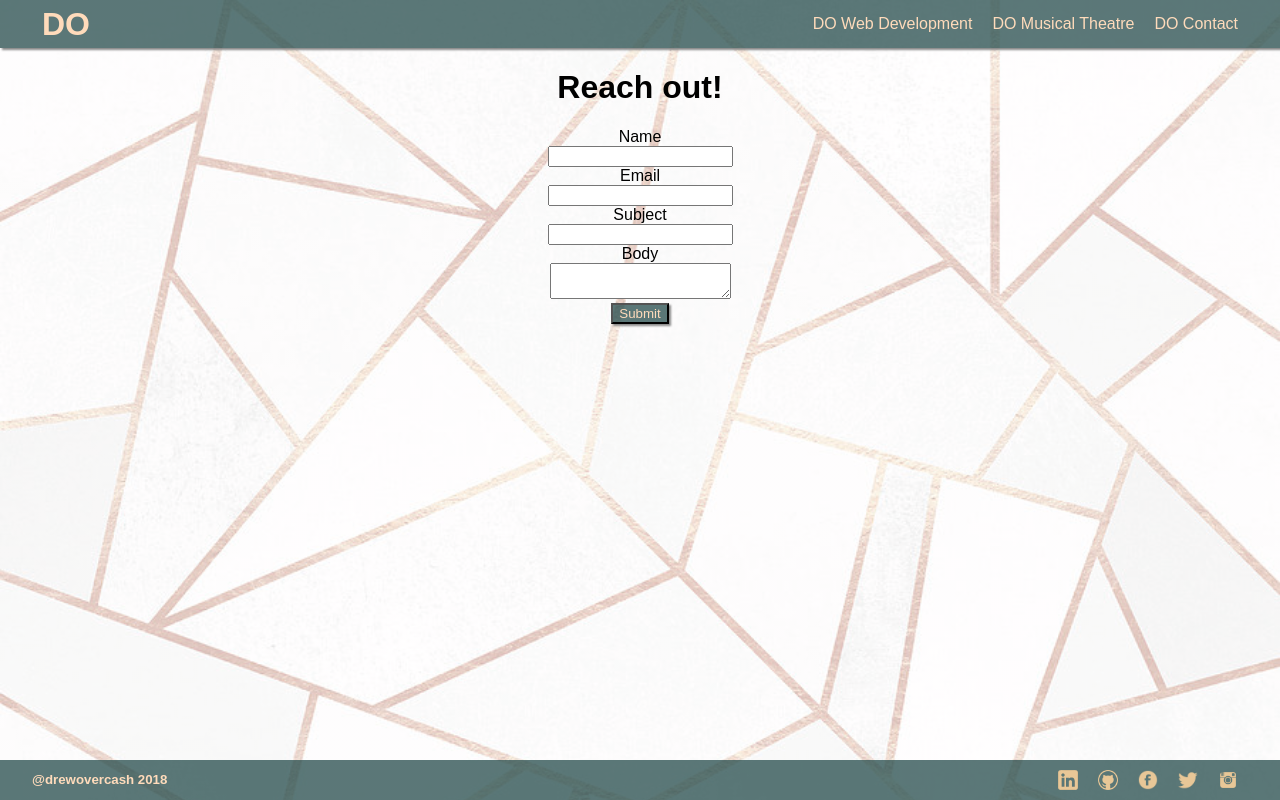
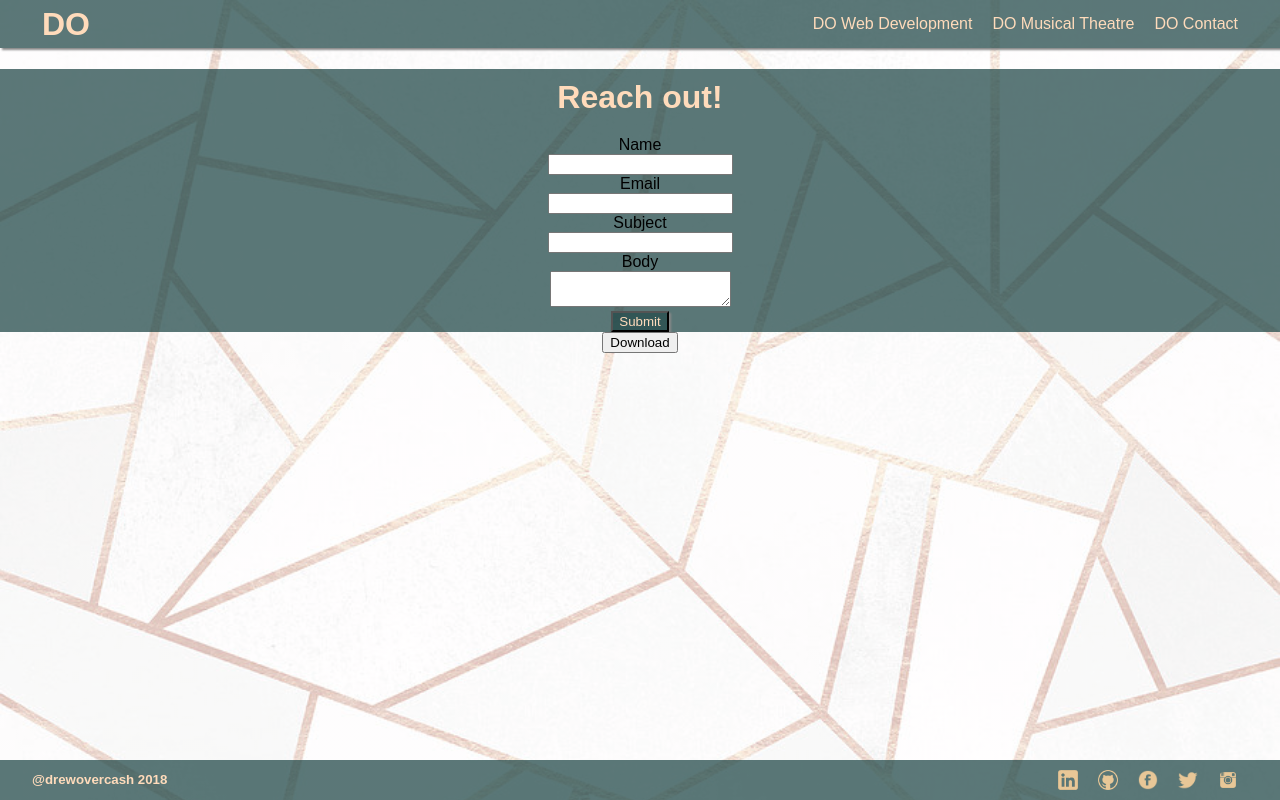
Before and after one commit to djovercash/drewovercashonline, a React (Create React App) app: page /contact in a window 1280 px wide. Built offline with nearby package versions, Linux system fonts and the light colour scheme; no server answers.

Commit message:
Add Download

```diff
--- a/package.json
+++ b/package.json
@@ -5,6 +5,7 @@
   "dependencies": {
     "react": "^16.2.0",
     "react-dom": "^16.2.0",
+    "react-google-docs-viewer": "^1.0.1",
     "react-player": "^1.2.1",
     "react-router-dom": "^4.2.2",
     "react-scripts": "1.1.1"
--- a/src/App.css
+++ b/src/App.css
@@ -90,6 +90,16 @@ a {
   color: rgb(255, 219, 187);
   background-color: rgba(36, 75, 75, 0.75);
   box-shadow: 2px 2px 2px 0px #898989;
+}
+
+#emailDetails {
+  background-color: rgba(36, 75, 75, 0.75);
+}
+
+#emailDetails h1 {
+  color: rgb(255, 219, 187);
+  padding-top: 10px;
+  margin-bottom: 0px;
 }
 
 
--- a/src/components/contact.js
+++ b/src/components/contact.js
@@ -65,7 +65,8 @@ class Contact extends React.Component{
 
   render() {
     return (
-      <div id="mainDetails">
+      <div>
+        <div id="emailDetails">
           <h1>Reach out!</h1>
           <h2>{this.state.message !== '' ? this.state.message : null}</h2>
           <form onSubmit={this.handleSubmit}>
@@ -80,6 +81,12 @@ class Contact extends React.Component{
             <input id="emailSubmit" type="submit" value="Submit"/>
           </form>
           </div>
+        <div>
+          <a href="https://github.com/djovercash/Resume/raw/master/DOvercash_Resume.pdf" download>
+            <button>Download</button>
+          </a>
+        </div>
+      </div>
     )
   }
 }
```
Also changed, not shown: 1 other file (tests, documents, lock files or other folders). Lines whose indentation alone changed are shown as unchanged.
